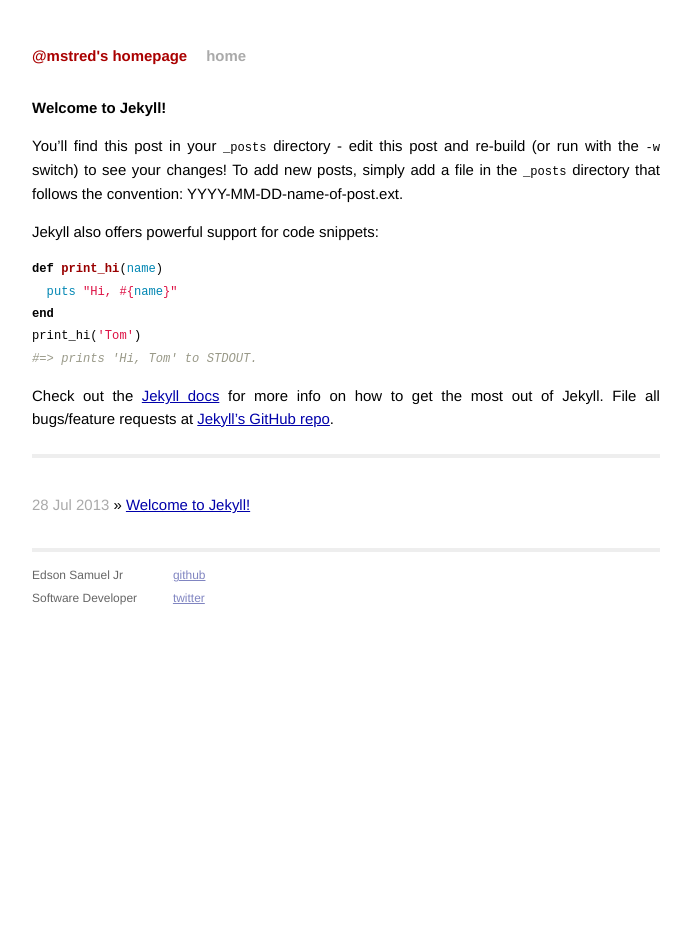
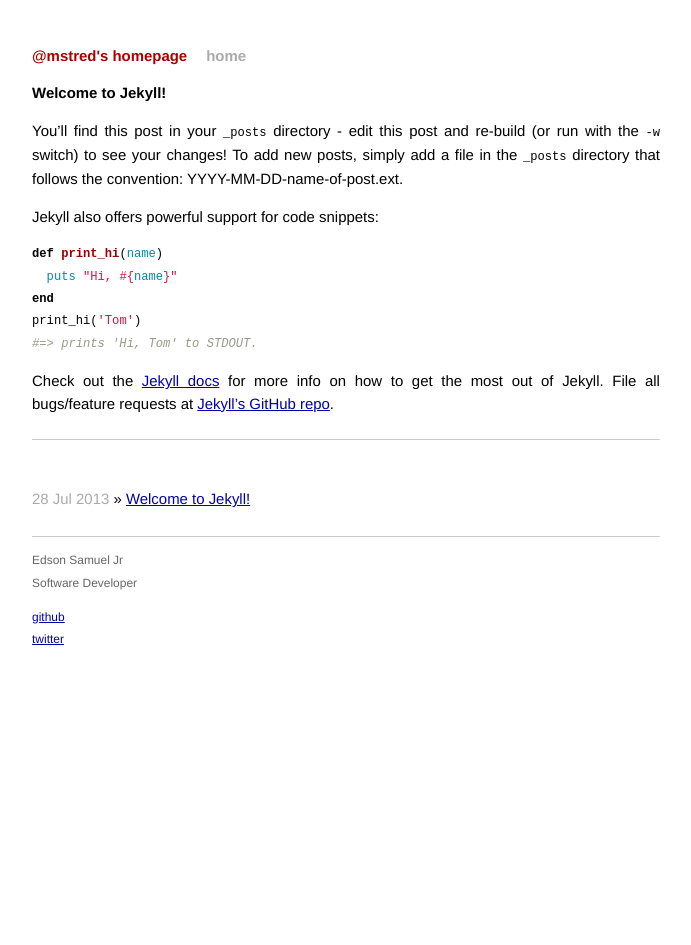
Before and after one commit to mstred/mstred.github.com, a Jekyll site: the page built from index.html, in a window 1280 px wide. Shown: the whole page, without its empty margins (294-985 px from the left). Built offline with Jekyll 4.4.1, drawn with Linux system fonts in a browser that asks for light colours; Markdown is read by kramdown in place of the engine named in the settings.

Commit message:
Update main.css

```diff
--- a/css/main.css
+++ b/css/main.css
@@ -36,7 +36,7 @@
 /*****************************************************************************/
 ul.posts {
   list-style-type: none;
-  margin-bottom: 2em;
+  margin-top: 1.6em;
 }
 
 ul.posts li {
@@ -70,7 +70,7 @@
 
 .site .header h1.title {
   display: inline-block;
-  margin-bottom: 2em;
+  margin-bottom: 0;
 }
 
 .site .header h1.title a {
@@ -97,17 +97,35 @@
 .site .footer {
   font-size: 80%;
   color: #666;
-  border-top: 4px solid #eee;
+  border-top: 1px solid #ccc;
   margin-top: 2em;
   overflow: hidden;
 }
 
-.site .footer .contact {
-  float: left;
-  margin-right: 3em;
+.site .header {
+	display: inline-block;
+	margin-bottom: 1em;
 }
 
-.site .footer .contact a {
+.site .header .contact {
+  font-size: 80%;
+  color: #666;
+  display: block;
+  position: absolute;
+ /* margin-top: 2em;
+  overflow: hidden;
+  float: left;
+  margin-right: 3em; */
+}
+
+.site .header .contact-links {
+	display: block;
+	margin-left: 11.7em;
+	margin-top: -0.3em;
+}
+
+.site .header .contact-links a {
+  font-size: 80%;
   color: #8085C1;
 }
 
```
